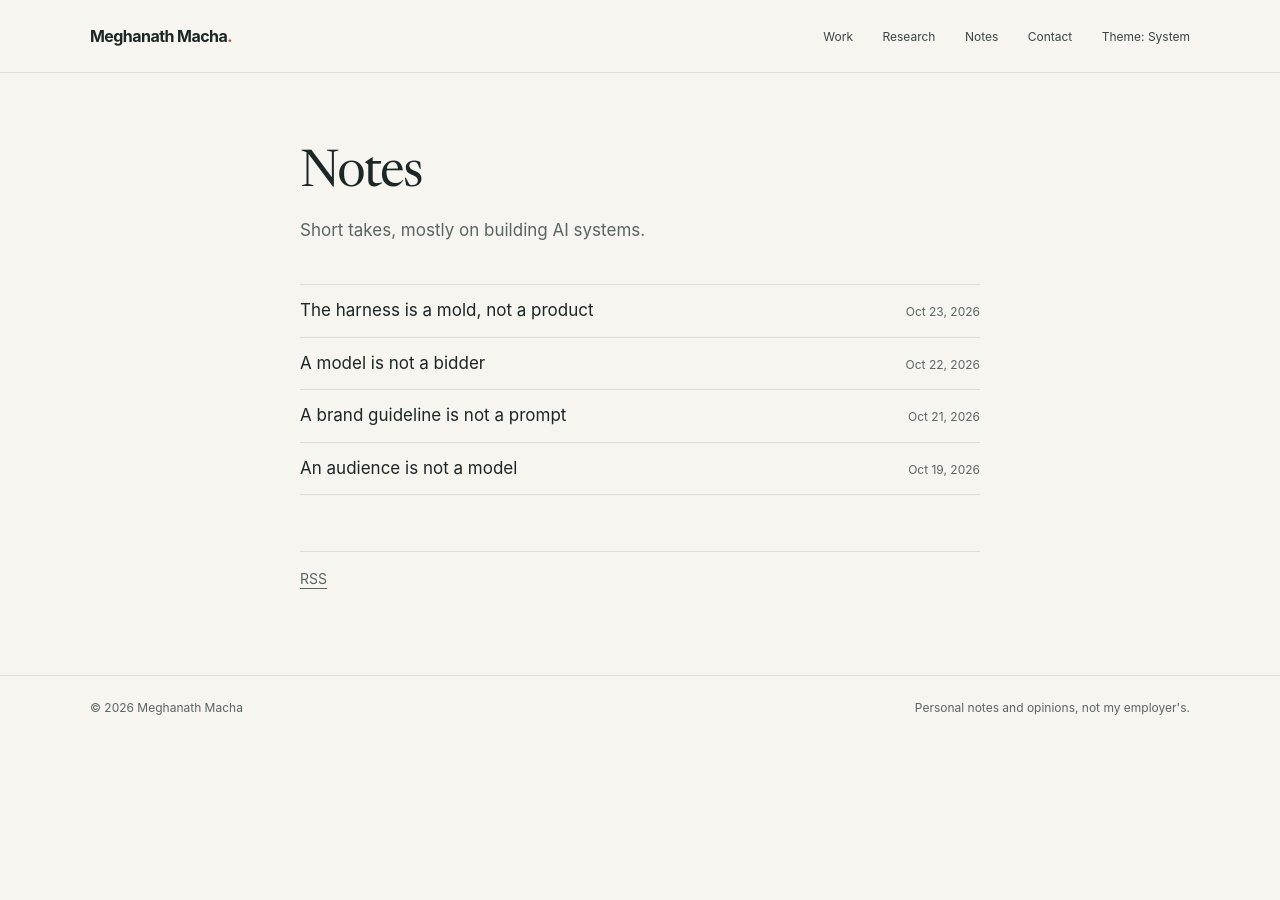
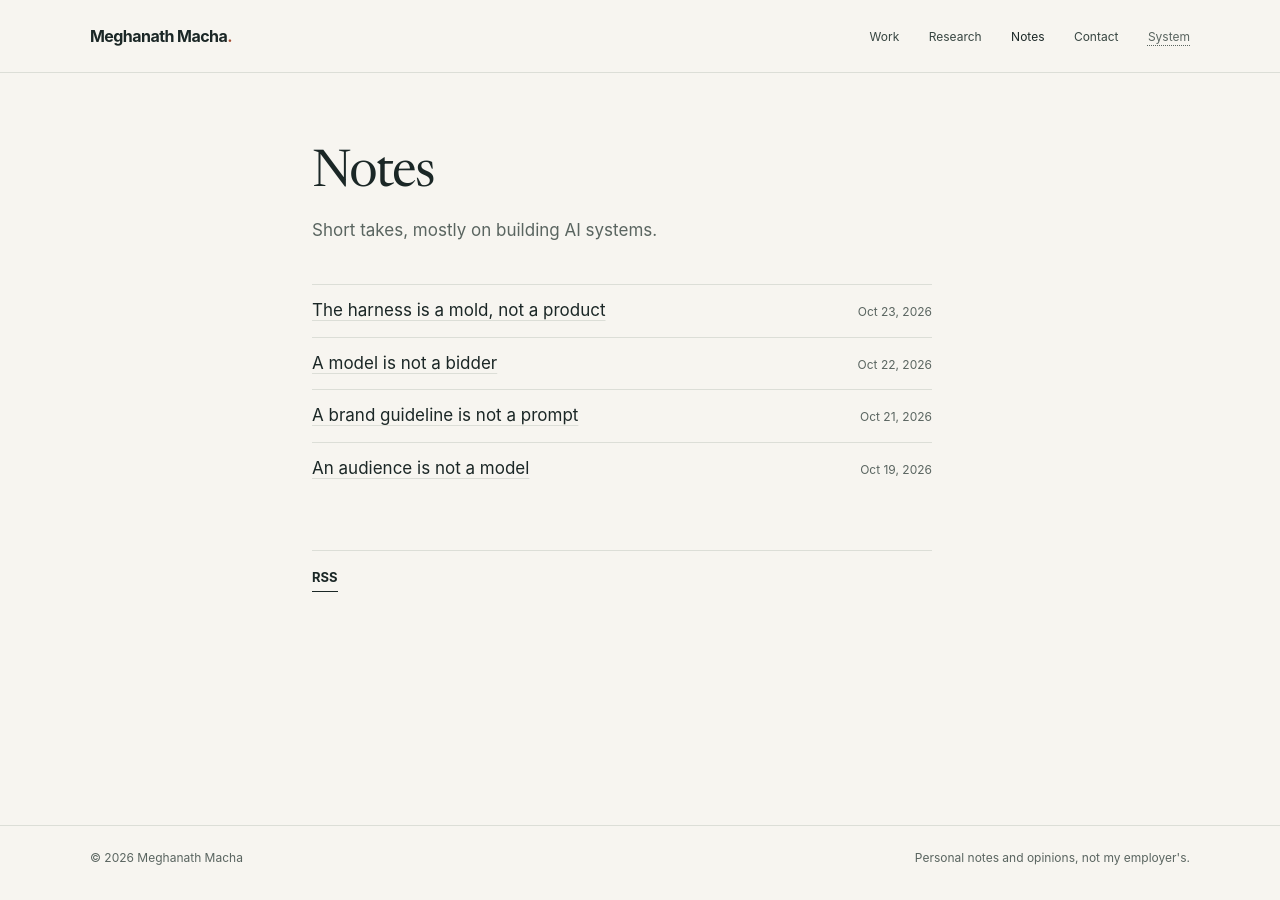
Before and after one commit to mmacha/mmacha.github.io, a Jekyll site: the page built from notes/index.html, in a window 1280 px wide. Built offline with Jekyll 4.4.1, drawn with Linux system fonts in a browser that asks for light colours.

Commit message:
Tighten layout after visual review; widen work item 01 to the platform
Notes column aligns with the homepage content edge; reading measure
under 75 characters; one style for secondary links; list links
underlined at rest; doubled hairlines removed; heading orphans
balanced; theme button shows the mode word only; portrait first on
narrow screens; footer pinned on short pages.

Copy: work item 01 now describes the foundation model as the shared
layer under audiences, enrichment feeds and managed models, with
outcomes feeding back into training. Hero loses the downstream list,
About loses its duplicate sentence.

Co-Authored-By: Claude Fable 5.1 <noreply@anthropic.com>

```diff
--- a/_layouts/default.html
+++ b/_layouts/default.html
@@ -174,7 +174,7 @@
       <a href="/#research">Research</a>
       <a href="/notes/"{% if is_note %} aria-current="page"{% endif %}>Notes</a>
       <a href="/#contact">Contact</a>
-      <button type="button" class="theme-toggle" id="theme-toggle" aria-live="polite">Theme: System</button>
+      <button type="button" class="theme-toggle" id="theme-toggle" aria-live="polite" aria-label="Theme: System. Switch to light.">System</button>
     </nav>
   </div>
 </header>
@@ -197,7 +197,7 @@
     function render() {
       var mode = current();
       var next = order[(order.indexOf(mode) + 1) % order.length];
-      btn.textContent = 'Theme: ' + names[mode];
+      btn.textContent = names[mode];
       btn.setAttribute('aria-label', 'Theme: ' + names[mode] + '. Switch to ' + names[next].toLowerCase() + '.');
     }
     function apply(mode) {
--- a/css/site.css
+++ b/css/site.css
@@ -69,7 +69,11 @@ body {
   color: var(--ink);
   font-family: var(--sans);
   -webkit-font-smoothing: antialiased;
+  min-height: 100vh;
+  display: flex;
+  flex-direction: column;
 }
+main { flex: 1; }
 h1, h2, h3, p { margin-top: 0; }
 h1, h2 { font-family: var(--serif); font-weight: 400; }
 img { max-width: 100%; height: auto; }
@@ -93,8 +97,9 @@ a:focus-visible, button:focus-visible { outline: 2px solid var(--accent); outlin
 .brand span { color: var(--accent); }
 .nav { display: flex; align-items: center; gap: clamp(13px, 2.3vw, 31px); }
 .nav a, .theme-toggle { font-size: 12px; color: var(--ink-soft); text-decoration: none; white-space: nowrap; }
+.nav a[aria-current] { color: var(--ink); }
 .nav a:hover, .theme-toggle:hover { color: var(--accent); }
-.theme-toggle { font-family: inherit; background: none; border: 0; padding: 0; margin: 0; cursor: pointer; line-height: inherit; }
+.theme-toggle { font-family: inherit; background: none; border: 0; padding: 0; margin: 0; cursor: pointer; line-height: inherit; color: var(--muted); text-decoration: underline dotted; text-decoration-thickness: 1px; text-underline-offset: 4px; }
 
 /* ---------- Hero ---------- */
 .hero { padding-top: 104px; padding-bottom: 100px; }
@@ -104,13 +109,13 @@ h1 { font-size: clamp(54px, 7vw, 88px); line-height: 1.06; letter-spacing: -.045
 .hero-copy { max-width: 710px; color: var(--ink-soft); font-size: 17px; line-height: 1.77; }
 .hero-copy p { margin-bottom: 20px; }
 .hero-copy p:last-child { margin-bottom: 0; }
-.hero-copy .hero-lead { color: var(--ink); font: 400 clamp(22px, 2.55vw, 29px)/1.48 var(--serif); letter-spacing: -.015em; max-width: 700px; margin-bottom: 22px; }
-.hero-copy .hero-second { max-width: 620px; }
+.hero-copy .hero-lead { color: var(--ink); font: 400 clamp(22px, 2.55vw, 29px)/1.48 var(--serif); letter-spacing: -.015em; max-width: 700px; margin-bottom: 22px; text-wrap: balance; }
+.hero-copy .hero-second { max-width: 580px; }
 .portrait { display: block; width: 100%; max-width: 240px; height: auto; border-radius: 2px; margin-top: 14px; background: var(--hairline); }
 
 /* ---------- Links ---------- */
-.text-link { color: var(--ink); display: inline-flex; align-items: center; gap: 9px; font-size: 13px; font-weight: 650; text-decoration: none; border-bottom: 1px solid currentColor; padding-bottom: 6px; }
-.text-link:hover { color: var(--accent); }
+.text-link, .notes-bottom a, .note-footer a { color: var(--ink); display: inline-flex; align-items: center; gap: 9px; font-size: 13px; font-weight: 650; text-decoration: none; border-bottom: 1px solid currentColor; padding-bottom: 6px; }
+.text-link:hover, .notes-bottom a:hover, .note-footer a:hover { color: var(--accent); }
 
 /* ---------- Sections ---------- */
 .section { padding-top: 78px; padding-bottom: 82px; border-top: 1px solid var(--hairline); }
@@ -118,37 +123,32 @@ h1 { font-size: clamp(54px, 7vw, 88px); line-height: 1.06; letter-spacing: -.045
 .section-head { margin-bottom: 46px; }
 h2 { letter-spacing: -.03em; font-size: clamp(37px, 4.6vw, 56px); line-height: 1.18; margin-bottom: 0; max-width: 750px; }
 
-.bio-content p { max-width: 620px; color: var(--ink-soft); font-size: 16px; line-height: 1.9; margin: 0 0 24px; }
+.bio-content p { max-width: 550px; color: var(--ink-soft); font-size: 16px; line-height: 1.9; margin: 0 0 24px; }
 .bio-content p:first-child { color: var(--ink); }
 .bio-content .personal { color: var(--muted); font-size: 14px; margin-top: 28px; }
 
 /* Work */
 .work-list { margin-left: 222px; }
 .work-item { display: grid; grid-template-columns: 54px minmax(0, 1fr); column-gap: 21px; border-top: 1px solid var(--hairline); padding: 30px 0 36px; }
-.work-item:last-child { border-bottom: 1px solid var(--hairline); }
 .work-number { color: var(--accent); font: italic 400 22px/1.3 var(--serif); }
-h3 { font-size: 24px; line-height: 1.3; letter-spacing: -.025em; font-weight: 550; margin: 0 0 14px; }
-.work-item p { max-width: 580px; font-size: 15px; line-height: 1.75; color: var(--ink-soft); margin: 0; }
+h3 { font-size: 24px; line-height: 1.3; letter-spacing: -.025em; font-weight: 550; margin: 0 0 14px; text-wrap: balance; }
+.work-item p { max-width: 520px; font-size: 15px; line-height: 1.75; color: var(--ink-soft); margin: 0; }
 .work-item p + p { margin-top: 16px; }
 
 /* Background */
 .timeline { margin-top: 22px; }
 .job { display: grid; grid-template-columns: minmax(0, 1fr) 140px; gap: 18px; border-top: 1px solid var(--hairline); padding: 21px 0 22px; }
-.job:last-child { border-bottom: 1px solid var(--hairline); }
 .job strong { display: block; font-size: 15px; font-weight: 590; }
 .job time { font-size: 12px; text-align: right; color: var(--muted); padding-top: 2px; }
 .education { display: flex; flex-wrap: wrap; gap: 25px 50px; margin-top: 35px; }
-.education > div { border-left: 2px solid var(--accent-light); padding-left: 14px; }
+.education > div { border-left: 2px solid var(--hairline); padding-left: 14px; }
 .education strong { display: block; font-size: 13px; }
 .education p { font-size: 12px; color: var(--muted); margin: 6px 0 0; }
 
 /* Research */
 .research-meta { display: flex; flex-wrap: wrap; gap: 10px 28px; color: var(--muted); font-size: 12px; margin: 16px 0 29px; }
 .pub { border-top: 1px solid var(--hairline); display: grid; grid-template-columns: 1fr 180px; gap: 12px; padding: 16px 0; }
-.pub:last-of-type { border-bottom: 1px solid var(--hairline); }
 .pub b { font-size: 14px; font-weight: 570; }
-.pub a { text-decoration: none; }
-.pub a:hover { color: var(--accent); text-decoration: underline; }
 .pub span { font-size: 12px; color: var(--muted); text-align: right; }
 .research-link { margin-top: 24px; }
 
@@ -157,20 +157,20 @@ h3 { font-size: 24px; line-height: 1.3; letter-spacing: -.025em; font-weight: 55
 .note-recent { margin: 4px 0 0; padding: 0; list-style: none; }
 .note-recent-row { display: flex; align-items: baseline; justify-content: space-between; gap: 25px; padding: 13px 0; border-bottom: 1px solid var(--hairline); }
 .note-recent-row:first-child { border-top: 1px solid var(--hairline); }
-.note-recent-row a { font-size: 15px; line-height: 1.5; text-decoration: none; }
-.note-recent-row a:hover { text-decoration: underline; }
+.note-recent-row:last-child { border-bottom: 0; }
+.note-recent-row a { font-size: 15px; line-height: 1.5; }
+.pub a, .note-recent-row a { text-decoration: underline; text-decoration-color: var(--hairline); text-decoration-thickness: 1px; text-underline-offset: 4px; }
+.pub a:hover, .note-recent-row a:hover { text-decoration-color: currentColor; color: var(--accent); }
 .note-recent-row time { flex-shrink: 0; font-size: 12px; color: var(--muted); }
-.notes-bottom { padding-top: 14px; margin: 0; }
-.notes-bottom a { color: var(--muted); font-size: 12px; text-decoration: none; }
-.notes-bottom a:hover { color: var(--accent); text-decoration: underline; }
+.notes-bottom { padding-top: 24px; margin: 0; }
 
 /* Contact */
 .contact { padding-bottom: 113px; }
-.contact-lead { font: 400 clamp(23px, 3.1vw, 35px)/1.4 var(--serif); letter-spacing: -.02em; max-width: 690px; margin: 0 0 10px; }
+.contact-lead { font: 400 clamp(23px, 3.1vw, 35px)/1.4 var(--serif); letter-spacing: -.02em; max-width: 690px; margin: 0 0 10px; text-wrap: balance; }
 .contact-sub { color: var(--muted); font-size: 15px; line-height: 1.6; margin: 0 0 30px; }
 .contact-book { font-size: 15px; margin-bottom: 30px; }
 .contact-links { display: flex; flex-wrap: wrap; gap: 22px; font-size: 14px; }
-.contact-links a { text-decoration: none; border-bottom: 1px solid var(--ink-soft); padding-bottom: 5px; white-space: nowrap; }
+.contact-links a { text-decoration: none; border-bottom: 1px solid currentColor; padding-bottom: 5px; white-space: nowrap; }
 
 /* Footer */
 .site-footer { padding: 24px 0 35px; border-top: 1px solid var(--hairline); }
@@ -179,7 +179,9 @@ h3 { font-size: 24px; line-height: 1.3; letter-spacing: -.025em; font-weight: 55
 .site-footer a:hover { color: var(--accent); }
 
 /* ---------- Notes pages ---------- */
-.note-page { width: min(680px, calc(100% - 88px)); margin-inline: auto; padding: 72px 0 88px; }
+/* Same box as .wrap; the column starts where homepage section content starts (192px + 30px gap). */
+.note-page { width: min(1100px, calc(100% - 88px)); margin-inline: auto; padding: 72px 0 88px 222px; }
+.note-page > * { max-width: 620px; }
 .note-page h1 { font-size: clamp(38px, 5.4vw, 52px); line-height: 1.12; letter-spacing: -.03em; margin-bottom: 14px; text-wrap: balance; }
 .note-page .meta, .note-page .intro { color: var(--muted); font-size: 14px; margin: 0 0 40px; }
 .note-page .intro { font-size: 17px; line-height: 1.6; }
@@ -196,17 +198,15 @@ h3 { font-size: 24px; line-height: 1.3; letter-spacing: -.025em; font-weight: 55
 .note-body pre code { background: none; border: 0; padding: 0; }
 .note-body hr { border: 0; border-top: 1px solid var(--hairline); margin: 2em 0; }
 .note-body ul, .note-body ol { padding-left: 1.3em; margin: 0 0 1.25em; }
-.note-footer { margin-top: 56px; padding-top: 18px; border-top: 1px solid var(--hairline); color: var(--muted); font-size: 14px; display: flex; gap: 24px; flex-wrap: wrap; }
-.note-footer a { color: var(--muted); }
-.note-footer a:hover { color: var(--accent); }
+.note-footer { margin-top: 56px; padding-top: 18px; border-top: 1px solid var(--hairline); display: flex; gap: 22px; flex-wrap: wrap; }
 
 /* ---------- Responsive ---------- */
 @media (max-width: 800px) {
   .wrap { width: min(100% - 48px, 700px); }
-  .note-page { width: min(100% - 48px, 680px); padding-top: 56px; }
+  .note-page { width: min(100% - 48px, 700px); padding-top: 56px; padding-left: 0; }
   .hero { padding-top: 80px; padding-bottom: 84px; }
   .hero-grid { grid-template-columns: minmax(0, 1fr); row-gap: 40px; }
-  .portrait { max-width: 200px; margin-top: 0; }
+  .portrait { order: -1; width: 140px; max-width: 140px; margin-top: 0; }
   .section { padding-top: 74px; padding-bottom: 78px; }
   .section-head, .two-col { grid-template-columns: minmax(0, 1fr); }
   .section-head > div:first-child:empty, .two-col > div:first-child:empty { display: none; }
--- a/notes/index.html
+++ b/notes/index.html
@@ -1,7 +1,7 @@
 ---
 layout: note
 title: Notes
-description: Short takes by Meghanath Macha, mostly on building AI systems. Opinions mine.
+description: Short takes by Meghanath Macha, mostly on building AI systems.
 ---
 <h1>Notes</h1>
 <p class="intro">Short takes, mostly on building AI systems.</p>
```
Also changed, not shown: CLAUDE.md (+3 -0 lines), index.html (+7 -6 lines).
